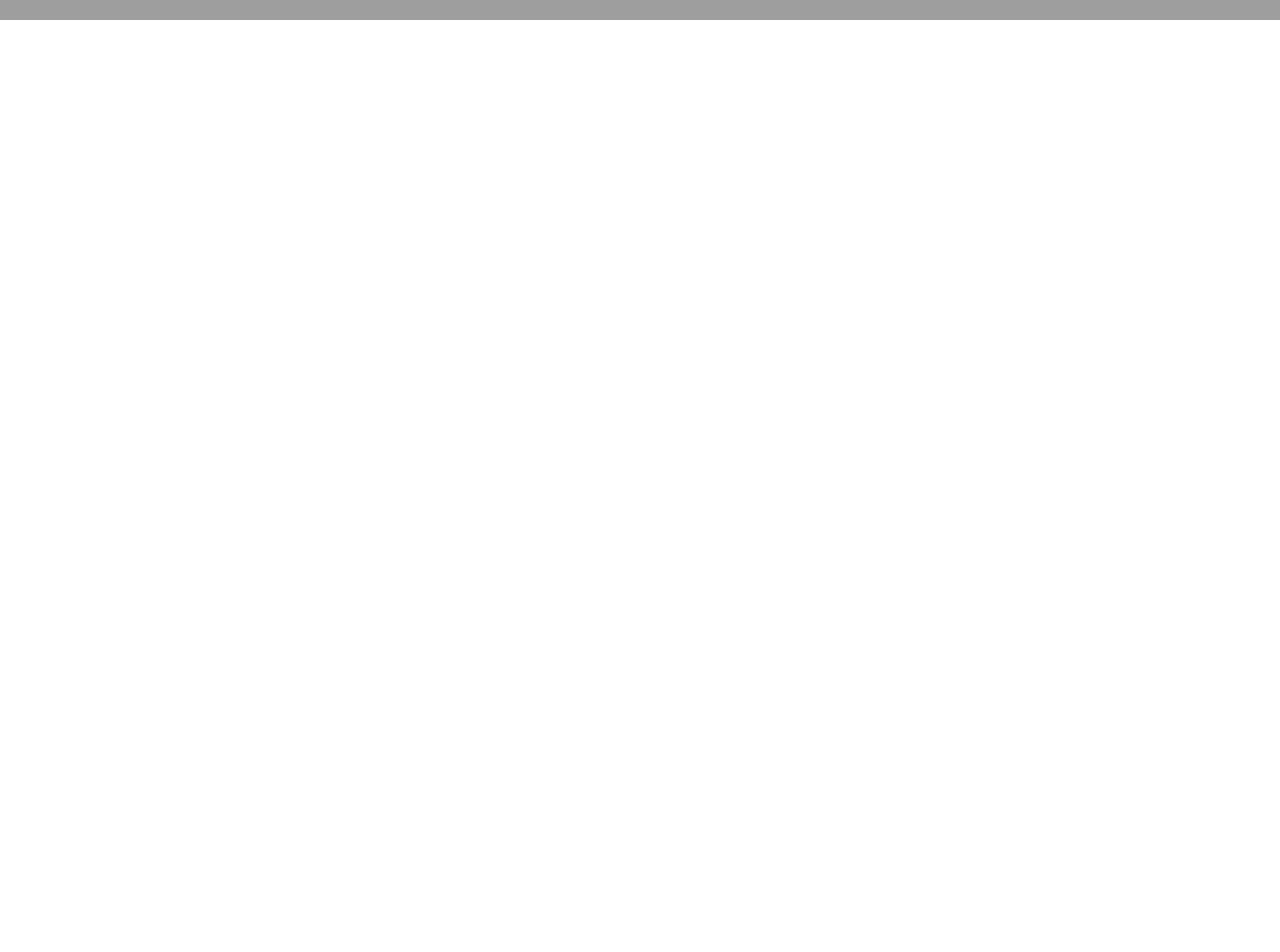
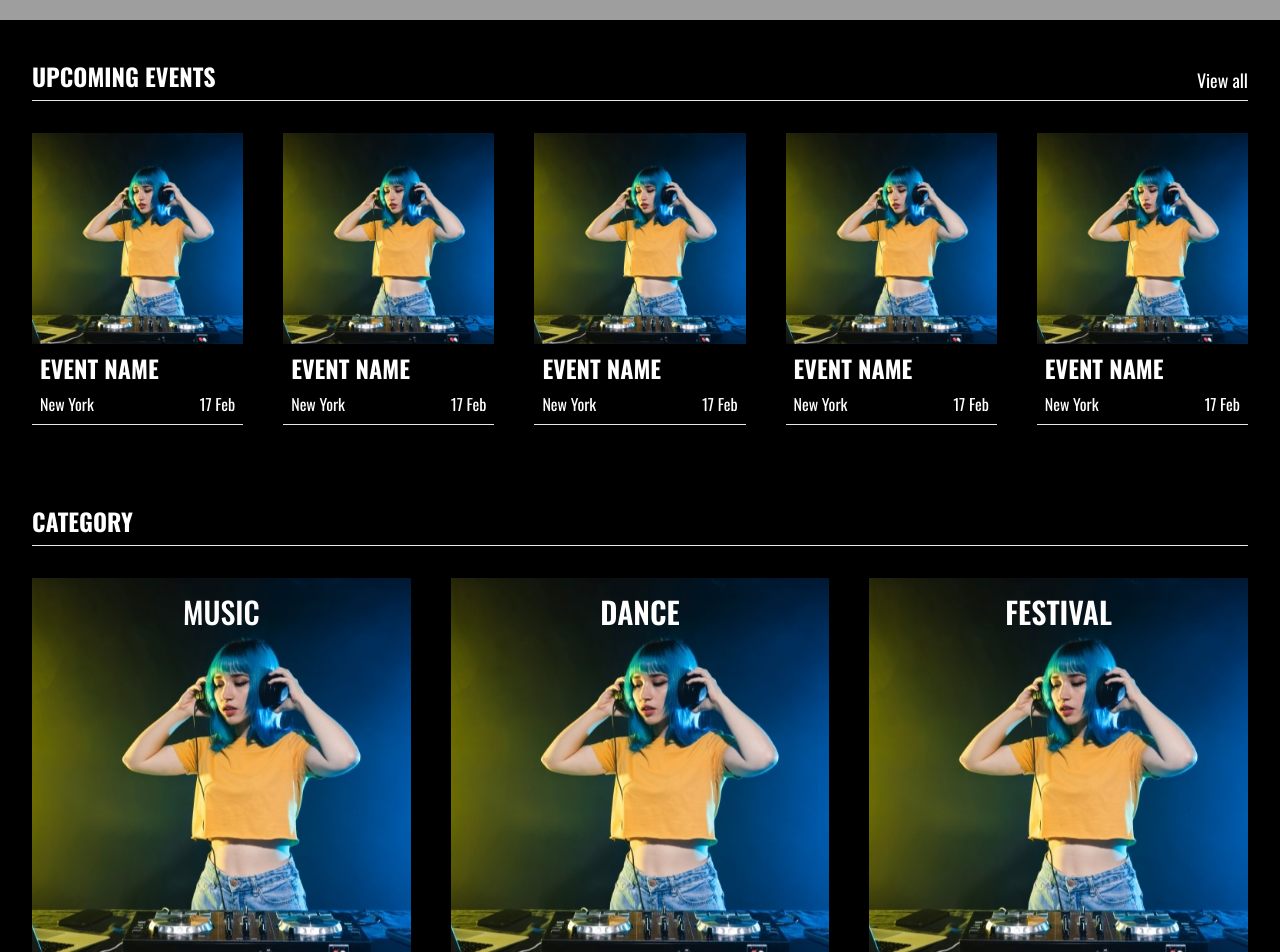
Before and after one commit to Adnansulaiman/concert-booking-ts, a React (Vite) app in the folder client/: page / in a window 1280 px wide. Shown: the part 780-1732 px from the top of the page. Before the commit the page ends 800 px from the top, so only its background shows below. Built offline with nearby package versions, Linux system fonts and the light colour scheme; grey boxes are pictures that could not be loaded.

Commit message:
Added upcoming and category feature in home page

```diff
--- /dev/null
+++ b/client/src/components/Hero/Category.jsx
@@ -0,0 +1,40 @@
+import React from "react";
+import Image from "../../assets/images/upcoming1.jpg";
+const Category = () => {
+  return (
+    <div className="flex flex-col  text-white w-scree bg-black px-8 py-10 ">
+      <div className="flex items-center justify-between border-b mb-8">
+        <h1 className="text-2xl font-bold  pb-2  uppercase">Category</h1>
+        {/* <p className="text-lg">View all</p> */}
+      </div>
+      <div className="flex px- gap-2 md:gap-10 justify-center">
+        <div
+          className="flex bg-cover bg-center w-96 h-96 hover:scale-105 "
+          style={{ backgroundImage: `url(${Image})` }}
+        >
+          <h1 className="text-xl md:text-3xl uppercase font-medium text-center w-full py-4">
+            Music
+          </h1>
+        </div>
+        <div
+          className="flex bg-cover bg-center w-96 h-96  hover:scale-105  "
+          style={{ backgroundImage: `url(${Image})` }}
+        >
+          <h1 className="text-xl md:text-3xl uppercase font-semibold text-center w-full py-4">
+            Dance
+          </h1>
+        </div>
+        <div
+          className="flex  bg-cover  bg-center w-96 h-96  hover:scale-105 "
+          style={{ backgroundImage: `url(${Image})` }}
+        >
+          <h1 className="text-xl md:text-3xl uppercase font-semibold text-center w-full py-4">
+            Festival
+          </h1>
+        </div>
+      </div>
+    </div>
+  );
+};
+
+export default Category;
--- a/client/src/components/Hero/Hero.tsx
+++ b/client/src/components/Hero/Hero.tsx
@@ -4,7 +4,7 @@ import { Button } from '../ui/button'
 
 const Hero = () => {
   return (
-    <div className='flex  w-screen font-oswald h-screen pt-20 px-8 bg-center text-white  bg-cover'style={{backgroundImage:`url(${HeroBanner})`}}>
+    <div className='flex  w-scree font-oswald h-screen pt-20 px-8 bg-center text-white  bg-cover'style={{backgroundImage:`url(${HeroBanner})`}}>
       <div className="flex md:flex-row flex-col gap-5 md:gap-0 items-center justify-center  md:items-end md:justify-between pb-40 md:pb-20 w-full p/x-10">
         <div className="flex flex-col gap-2 text-center md:text-justify  md:gap-0 ">
         <h1 className='text-4xl md:text-4xl  font-semibold uppercase'>Discover Your Next Concert Adventure!</h1>
--- /dev/null
+++ b/client/src/components/Hero/Upcoming.tsx
@@ -0,0 +1,33 @@
+import React from 'react'
+import UpcomingImage from '../../assets/images/upcoming1.jpg'
+
+const Upcoming = () => {
+  return (
+    <div className='flex flex-col  text-white w-scree bg-black px-8 py-10 '>
+      <div className="flex items-center justify-between border-b mb-8">
+        <h1 className='text-2xl font-bold  pb-2  uppercase'>Upcoming Events</h1>
+        <p className='text-lg'>View all</p>
+      </div>
+        <div className="flex gap-10 justify-center">
+        {[1,2,3,4,5].map((_,i) => (
+          <div key={i} className="flex flex-col w-60  bg-cover bg-center hover:scale-105 " >
+            <img src={UpcomingImage} alt="" className='w-60 bg-center bg-cover'   />
+            <div className="flex px-2 py-2 ">
+              <h1 className='text-2xl uppercase font-bold'>Event name</h1></div>
+
+            <div className="flex justify-between px-2 pb-2 border-b">
+                <p>New York</p>
+                <p>17 Feb</p>
+            </div>
+
+        </div>
+        )
+        )}
+
+        </div>
+
+    </div>
+  )
+}
+
+export default Upcoming
--- a/client/src/pages/Home/Home.tsx
+++ b/client/src/pages/Home/Home.tsx
@@ -1,11 +1,15 @@
 import React from 'react'
 import Hero from '../../components/Hero/Hero'
+import Upcoming from '../../components/Hero/Upcoming'
+import Category from '../../components/Hero/Category'
 
 
 const Home = () => {
   return (
     <>
     <Hero />
+    <Upcoming />
+    <Category />
     </>
   )
 }
```
Also changed, not shown: client/src/assets/images/upcoming1.jpg (added).
